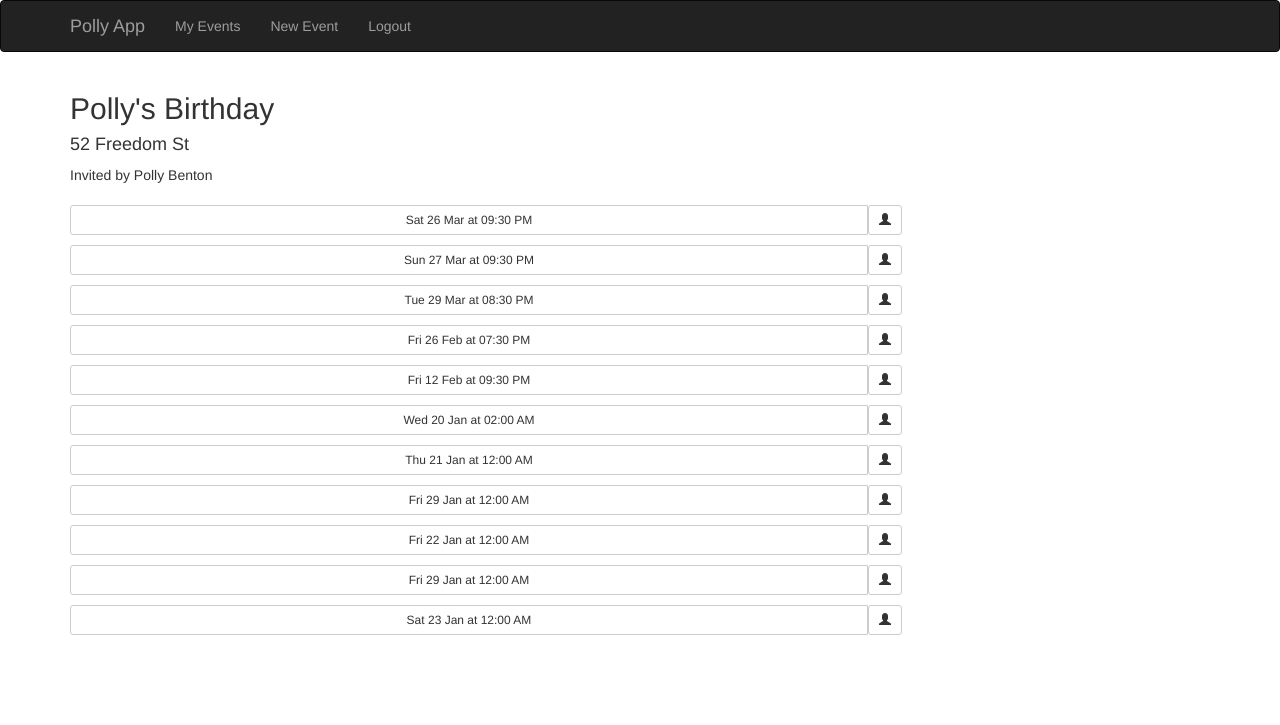
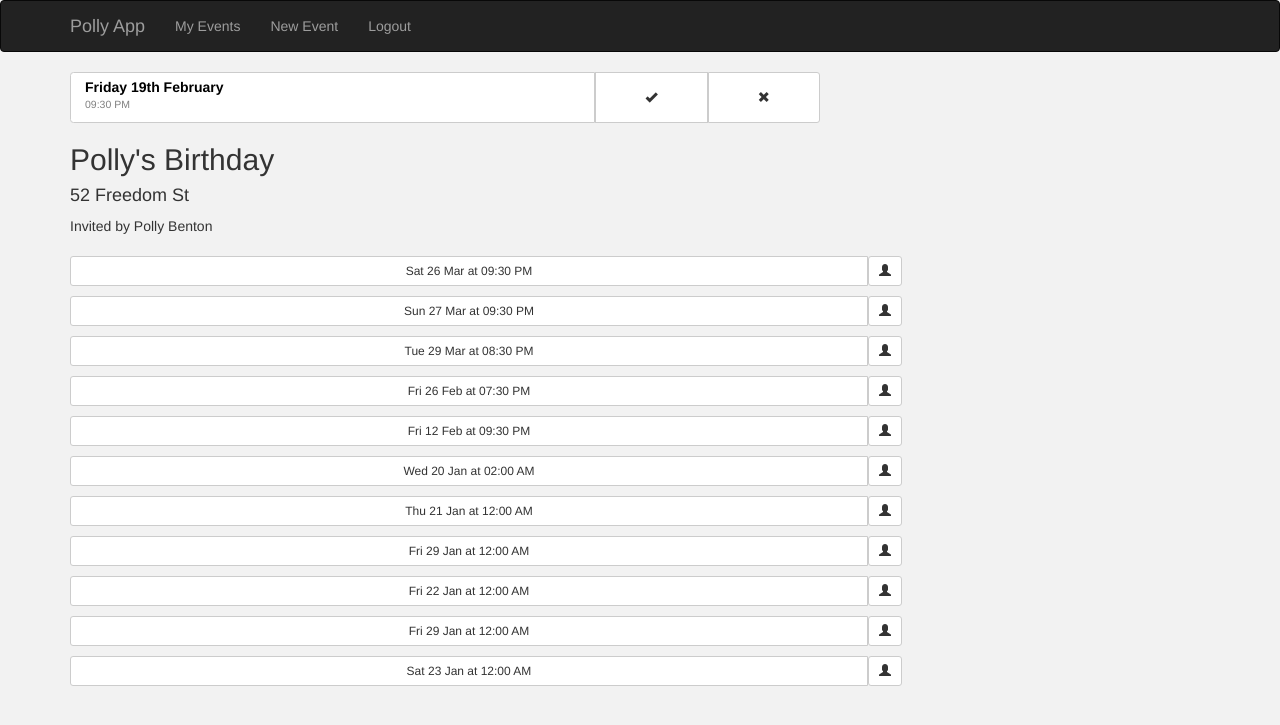
Before and after one commit to syked1/Polly_app, a Flask app: template app/templates/event_details_invited.html in a window 1280 px wide. Shown: the top 725 px of the page. Run offline with Flask 2, Linux system fonts and the light colour scheme; the template is opened without the code that fills it: values that come from a table or form of the project are taken from there, others are empty; data comes from the database, SQL or seed files in the repository; both versions use the stored data as it was after the commit; some libraries are stand-ins or nearby versions.

Commit message:
with new button css formatting

```diff
--- /dev/null
+++ b/app/static/event_details_invited.css
@@ -0,0 +1,64 @@
+body {
+  background-color: #f2f2f2;
+}
+
+.button_eventdate {
+  height:3em;
+  display: block;
+  position: relative;
+  padding: .25em 1em .75em 1em;
+  border-radius: .25em;
+  margin-bottom: .5em;
+  background: #fff;
+  box-shadow:
+	/* first number is position of horizontal shadow second is position of vertical shadow 3rd is blur*/
+   /* regular bottom */
+    0 .0625em .125em rgba(0, 0, 0, .125),
+    /* inset bottom */
+    inset 0 -.25em 0 -.125em rgba(0, 0, 0, .125),
+    /* category color (left) */
+    inset 1em 0 0 -.7em #5F9EA0,
+    /* date background (right) */
+    /*inset -5em 0 0 -.3em rgba(0, 0, 0, .05);*/
+}
+
+.eventdate_title {
+  text-align: left;
+  font-weight: bold;
+  color: #000;
+  display: block;
+  white-space: nowrap;
+  text-overflow: ellipsis;
+  overflow: hidden;
+}
+.eventdate_title:after {
+  content: '';
+  display: block;
+  height: 0;
+  width: 100%;
+}
+.organiser_details {
+  display: block;
+  white-space: nowrap;
+  font-size: 0.75em;
+  color: grey;
+  text-align: left;
+}
+
+.location_details {
+  display: block;
+  white-space: nowrap;
+  font-size: 0.75em;
+  color: grey;
+  text-align: left;
+}
+
+.event_date {
+  font-weight: bold;
+  text-align:center;
+  display: block;
+  position: absolute;
+  right:1.5em;
+  top: 0.25em;
+
+}
--- a/app/templates/event_details_invited.html
+++ b/app/templates/event_details_invited.html
@@ -1,7 +1,30 @@
-{% extends "base.html" %}
+{% extends "base_test.html" %}
+{%block head%}
+<link rel="stylesheet" href="{{url_for("static", filename = "event_details_invited.css")}}" />
+{%endblock%}
+
 {% block content %}
 
- <div class = "container">
+<div class = "container">
+	<div class = "row">
+		<div class = "col-sm-8">
+			<div class = "btn-group btn-group-justified">
+				<a class = "btn btn-justified btn-default button_eventdate" style = "width:70%">
+					<span class = "eventdate_title">Friday 19th February</span>
+					<span class = "location_details"> 09:30 PM </span>
+				</a>
+				<a href="" class="btn btn-default btn-sm" style = "width:15%">
+					<span class="glyphicon glyphicon-ok"></span>
+				<a href="" class="btn btn-default btn-sm" style = "width:15%">
+					<span class="glyphicon glyphicon-remove"></span>
+				</a>
+				</a>
+			</div>
+		</div>
+	</div>
+</div>
+
+  <div class = "container">
 	<div class = "row">
 		<div class = "col-sm-12">
 			<h2> {{ event.name }} </h2>
```
Also changed, not shown: app/static/index.css (added, +64 -0 lines), app/templates/index.html (+76 -66 lines), app.db.
